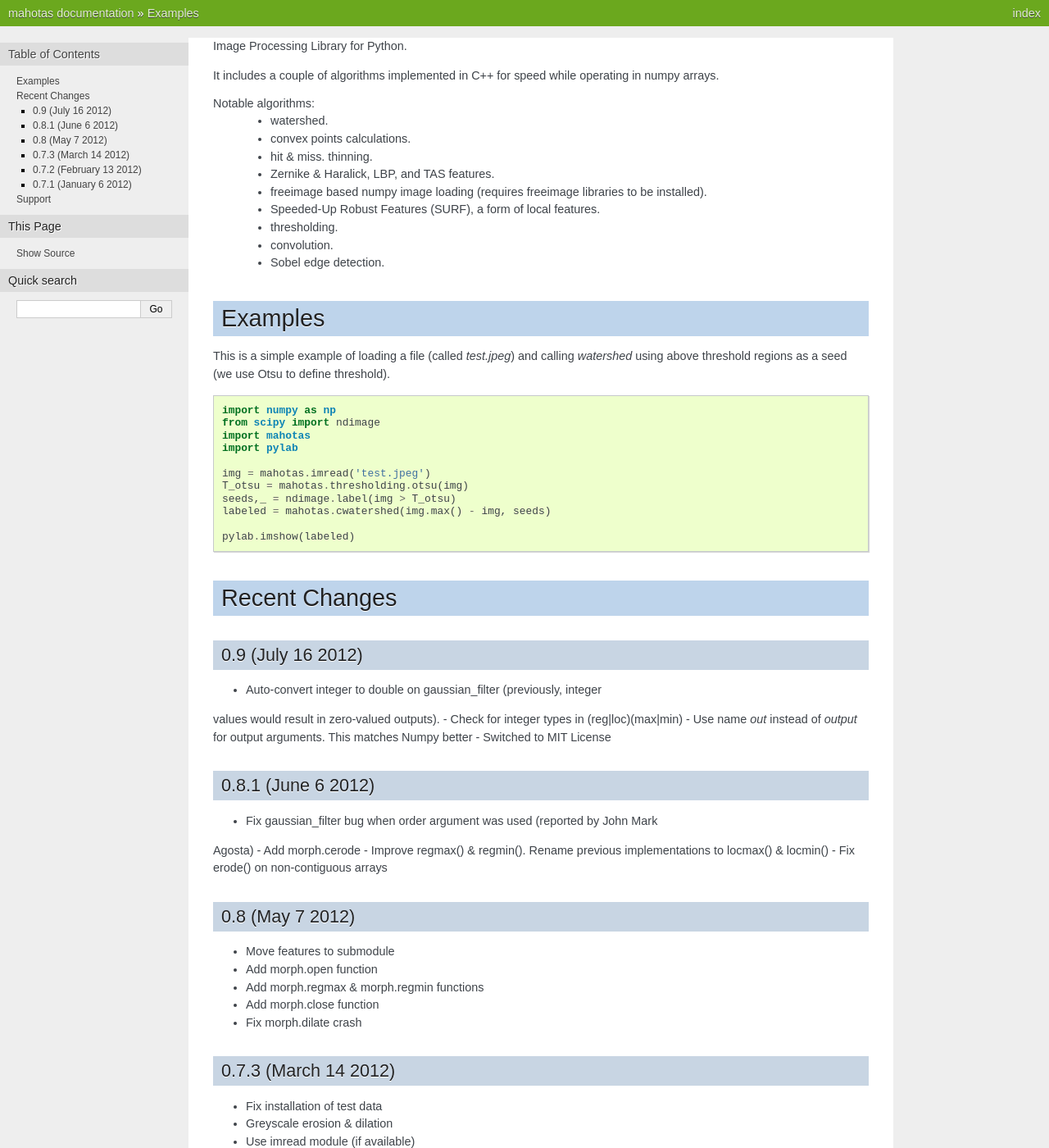
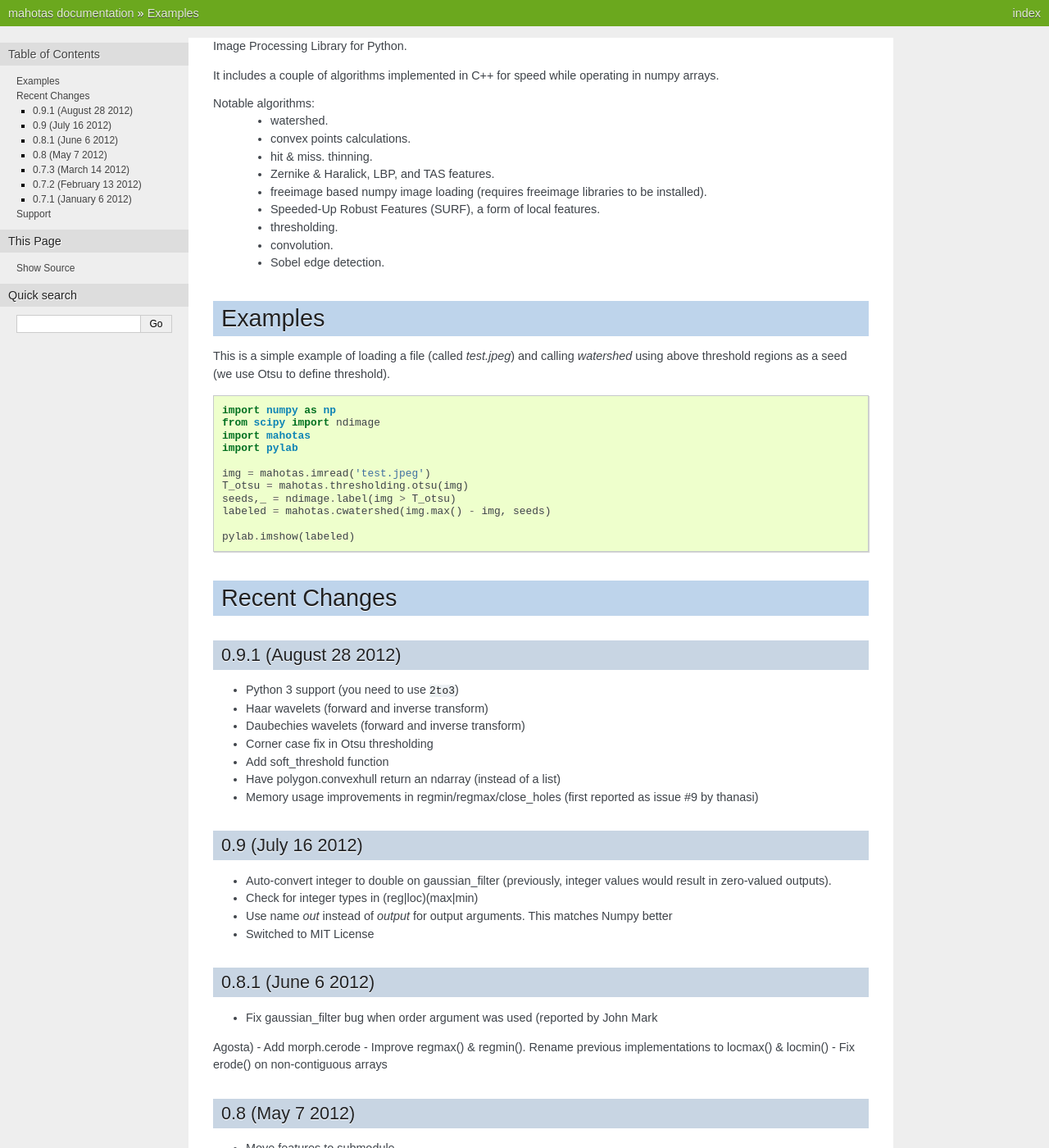
Before and after one commit to luispedro/mahotas, a Sphinx documentation site: the page built from docs/source/readme.rst, in a window 1280 px wide and 1400 px high. Shown: the whole window at 82% size. Built offline with Sphinx 7.4.7, drawn with Linux system fonts in a browser that asks for light colours; formulas are drawn with MathJax 3.

Commit message:
BLD Release 0.9.1
Major changes: Python 3 support & Wavelets

Full ChangeLog:

- Python 3 support (you need to use ``2to3``)
- Haar wavelets (forward and inverse transform)
- Daubechies wavelets (forward and inverse transform)
- Corner case fix in Otsu thresholding
- Add soft_threshold function
- Have polygon.convexhull return an ndarray (instead of a list)
- Memory usage improvements in regmin/regmax/close_holes (first reported
  as issue #9 by thanasi)

```diff
--- a/docs/source/readme.rst
+++ b/docs/source/readme.rst
@@ -41,13 +41,27 @@ threshold).
 
 Recent Changes
 --------------
+
+
+0.9.1 (August 28 2012)
+~~~~~~~~~~~~~~~~~~~~~~
+
+- Python 3 support (you need to use ``2to3``)
+- Haar wavelets (forward and inverse transform)
+- Daubechies wavelets (forward and inverse transform)
+- Corner case fix in Otsu thresholding
+- Add soft_threshold function
+- Have polygon.convexhull return an ndarray (instead of a list)
+- Memory usage improvements in regmin/regmax/close_holes (first reported
+  as issue #9 by thanasi)
+
 0.9 (July 16 2012)
 ~~~~~~~~~~~~~~~~~~
 - Auto-convert integer to double on gaussian_filter (previously, integer
-values would result in zero-valued outputs).
+  values would result in zero-valued outputs).
 - Check for integer types in (reg|loc)(max|min)
 - Use name `out` instead of `output` for output arguments. This matches
-Numpy better
+  Numpy better
 - Switched to MIT License
 
 0.8.1 (June 6 2012)
```
Also changed, not shown: README.rst (+29 -0 lines), 2 other files.
